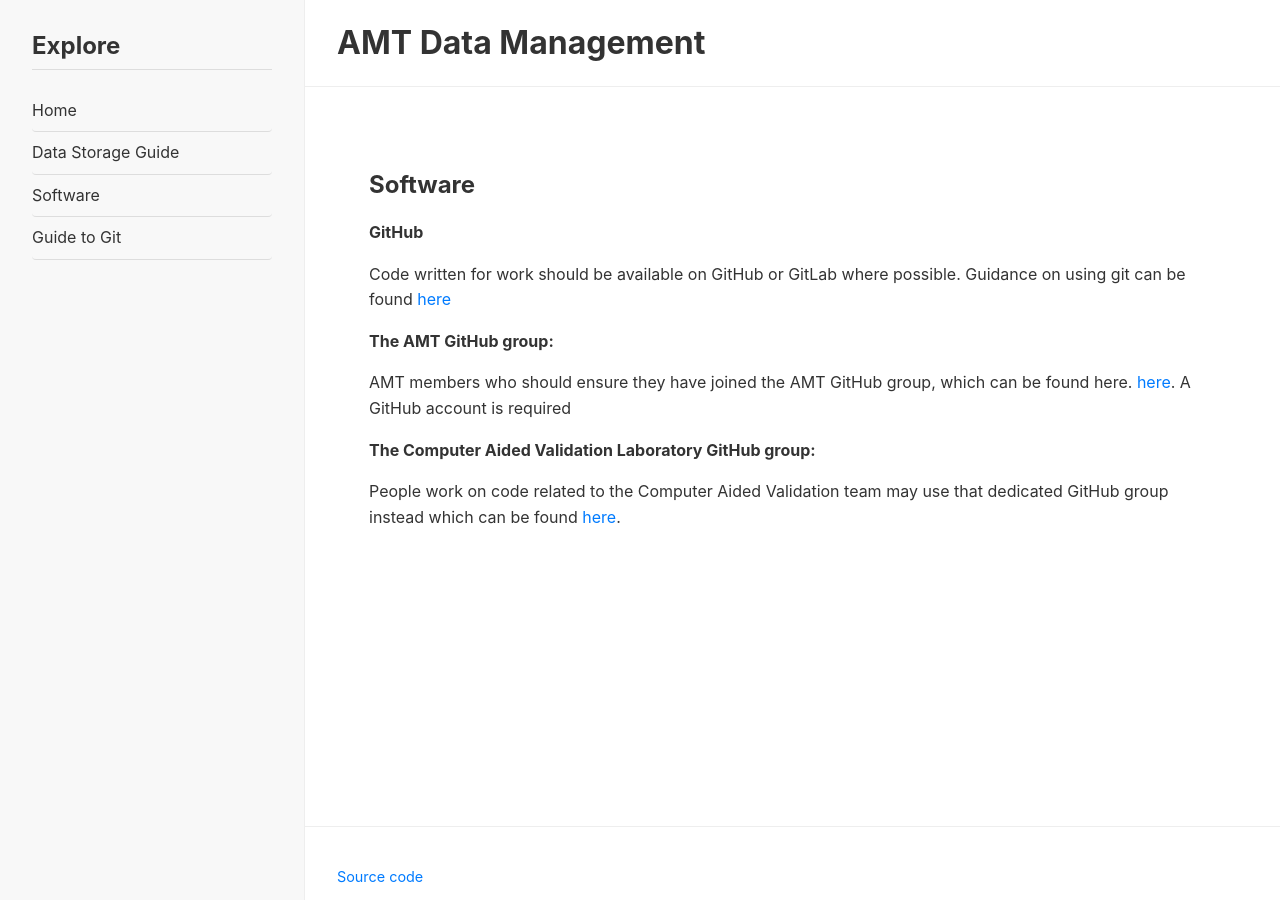
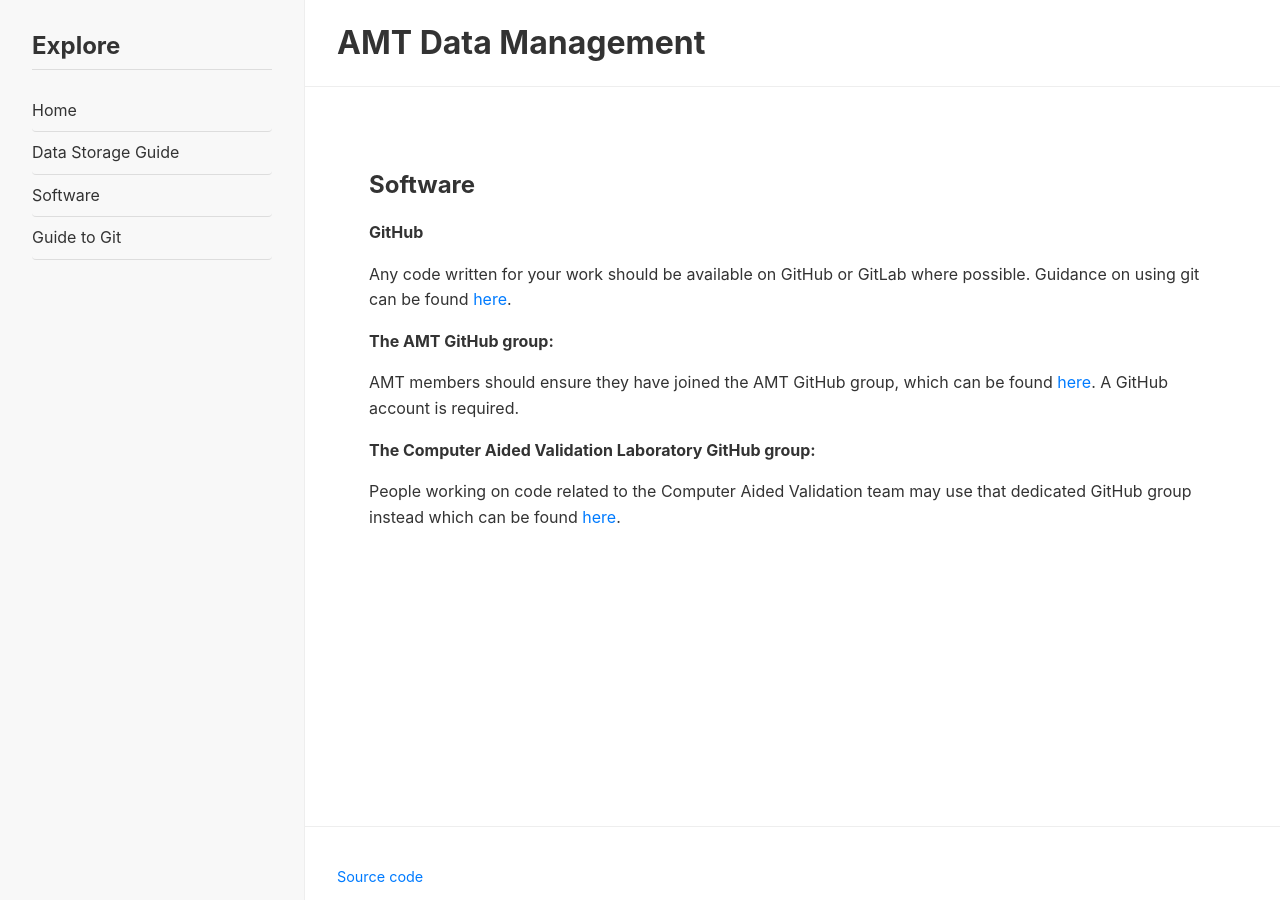
Before and after one commit to Applied-Materials-Technology/data-storage-guide, a Jekyll site: the page built from base/software.html, in a window 1280 px wide and 900 px high. Built offline with Jekyll 4.4.1, drawn with Linux system fonts in a browser that asks for light colours.

Commit message:
grammar corrections

```diff
--- a/base/software.html
+++ b/base/software.html
@@ -6,21 +6,21 @@
 <div class="content">
     <h2><b>Software</b></h2>
     <h><b>GitHub</b></h>
-    <p>Code written for work should be available on
+    <p>Any code written for your work should be available on
         GitHub or GitLab where possible. Guidance on using git can be found
-        <a href="{{ "/base/git_guide.html" | absolute_url }}">here</a>
+        <a href="{{ "/base/git_guide.html" | absolute_url }}">here</a>.
     </p>
 
     <p><b>The AMT GitHub group:</b></p>
-    <p>AMT members who should ensure they have joined the AMT GitHub
-        group, which can be found here.
+    <p>AMT members should ensure they have joined the AMT GitHub
+        group, which can be found
         <a href="https://github.com/Applied-Materials-Technology">here</a>.
-        A GitHub account is required
+        A GitHub account is required.
     </p>
 
 
     <p><b>The Computer Aided Validation Laboratory GitHub group:</b></p>
-    <p>People work on code related to the Computer Aided Validation team
+    <p>People working on code related to the Computer Aided Validation team
         may use that dedicated GitHub group instead which can be found
         <a href="https://github.com/Computer-Aided-Validation-Laboratory">here</a>.
     </p>
```
